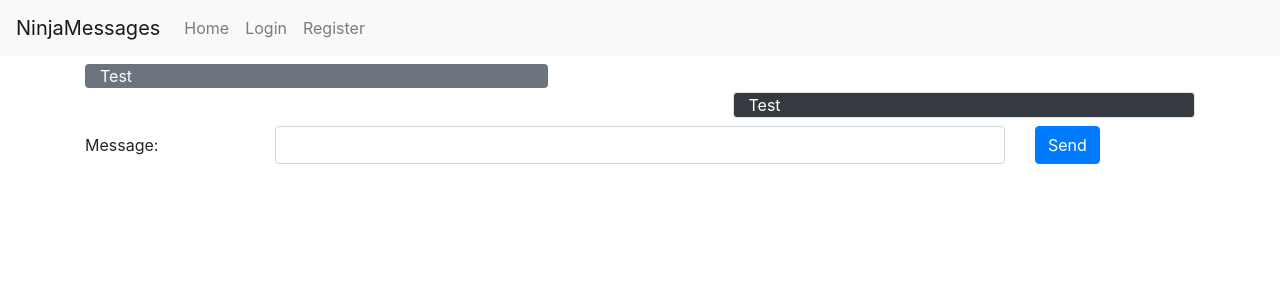
After one commit to christopherhanke/messaging_application, a Flask app: template templates/messages.html in a window 1280 px wide. The commit adds this page. Shown: the top 300 px of the page. Run offline with Flask 2, Linux system fonts and the light colour scheme; the template is opened without the code that fills it, so the values that code supplies are empty.

Commit message:
first instance of message page. grid overview example.

```diff
--- a/main.py
+++ b/main.py
@@ -131,8 +131,34 @@ def profile():
 
 @app.route("/users", methods=["GET"])
 def all_users():
+    user = get_logged_in_user()
+    if not user:
+        flash("You are not logged in.", "info")
+        return redirect(url_for("index"))
+
     users = db.query(User).filter_by(deleted=False).all()
     return render_template("users.html", users=users)
+
+
+@app.route("/users/<user_id>", methods=["GET"])
+def users_details(user_id):
+    user = get_logged_in_user()
+    if not user:
+        flash("You are not logged in.", "info")
+        return redirect(url_for("index"))
+    user_profile = db.query(User).get(int(user_id))
+    return render_template("users_details.html", user=user_profile)
+
+
+@app.route("/messages/<user_id>", methods=["GET"])
+def messages(user_id):
+    user = get_logged_in_user()
+    if not user:
+        flash("You are not logged in.", "info")
+        return redirect(url_for("index"))
+    user_partner = db.query(User).get(int(user_id))
+
+    return render_template("messages.html", messages=["You are not alone.", "I'll be here with you", "Test 3"])
 
 
 # helping function for sites under construction
--- /dev/null
+++ b/templates/messages.html
@@ -0,0 +1,32 @@
+{% extends "base.html" %}
+
+{% block content %}
+    <!-- messaging container with user conversation -->
+    <div class="container">
+        <div class="row mt-1 justify-content-start"><div class="col-5 bg-secondary text-white rounded">Test</div></div>
+        <!-- loop for messages -->
+        {% for msg in messages %}
+        <div class="row mt-1 justify-content-center">
+            <!-- justify-content-start / justify-content-end == set in row -->
+            <div class="col-6 border">
+                {{msg}}
+            </div>
+        </div>
+        {% endfor %}
+        <div class="row mt-1 justify-content-end"><div class="col-5 border bg-dark text-white rounded">Test</div></div>
+    </div>
+
+    <!-- form for new message -->
+    <form>
+        <div class="form-group row mt-1">
+            <label class="col col-sm-2 col-form-label mt-1">Message:</label>
+            <div class="col-sm-8 mt-1">
+                <input type="text" class="form-control" name="message">
+            </div>
+            <div class="col-sm-1 mt-1">
+                <button type="Submit" class="btn btn-primary">Send</button>
+            </div>
+        </div>
+
+    </form>
+{% endblock %}
```
Also changed, not shown: templates/users.html (+7 -3 lines), templates/users_details.html (added, +22 -0 lines), readme.md.
